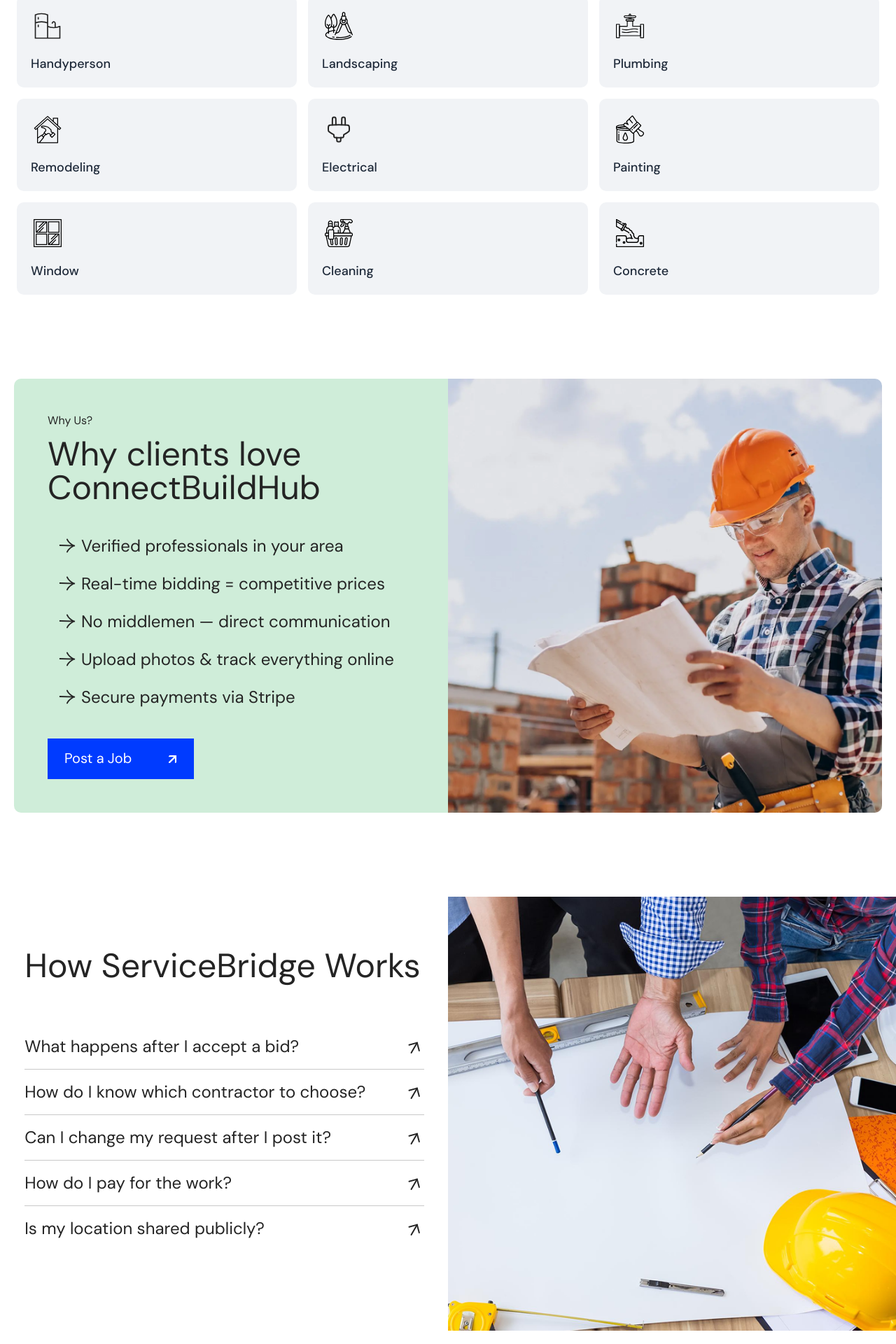
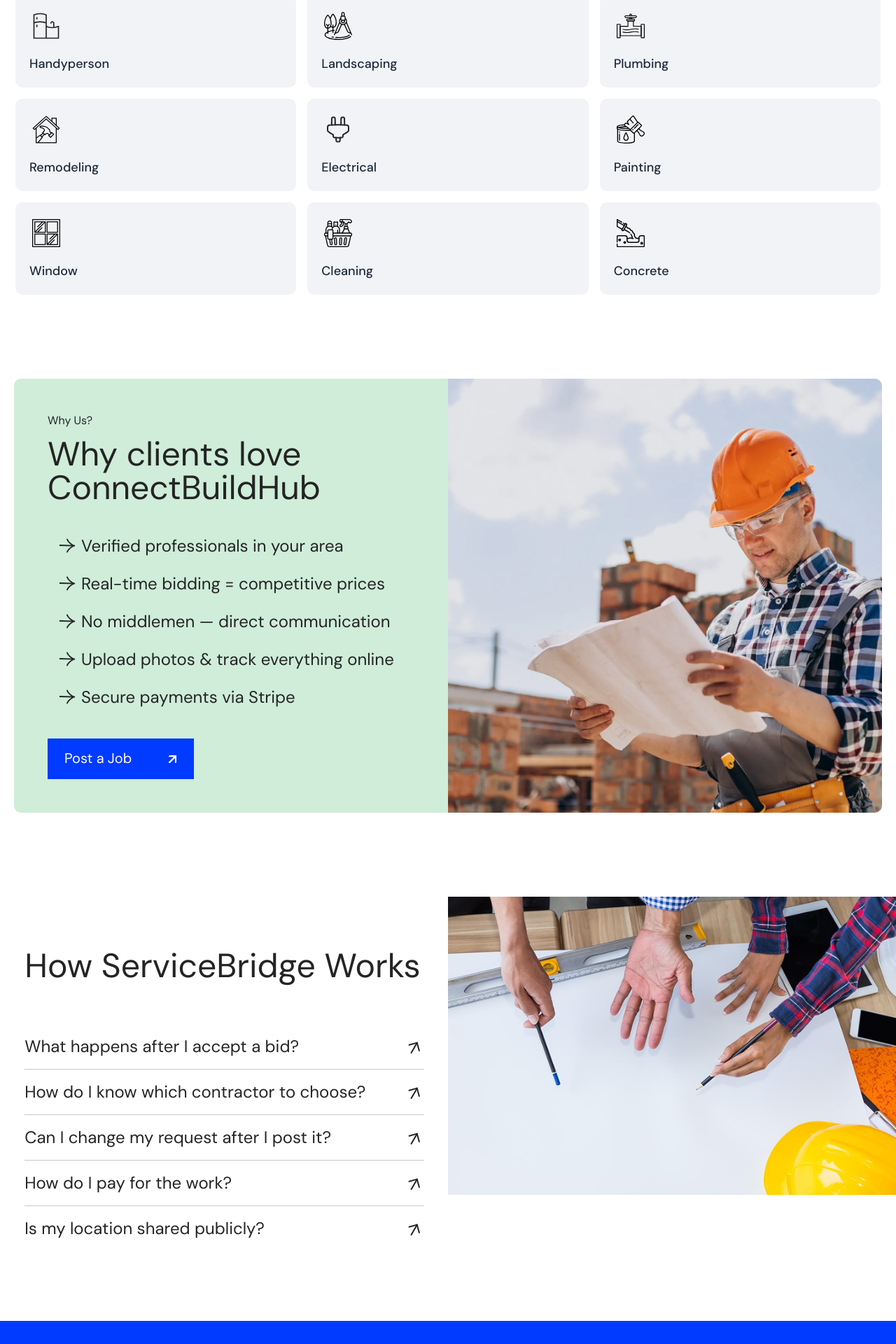
Before and after one commit to CBA-React/Christian-Landes, a Next.js app: page /for-clients in a window 1280 px wide. Shown: the part 1503-3423 px from the top of the page at 70% size. Built offline with nearby package versions, Linux system fonts and the light colour scheme.

Commit message:
fix slider and image on HowWorks

```diff
--- a/src/modules/ForClients/HowWorks.tsx
+++ b/src/modules/ForClients/HowWorks.tsx
@@ -47,7 +47,7 @@
 		);
 	};
 	return (
-		<section className="relative mt-[60px] min-h-[800px] w-full overflow-visible lg:mt-[120px]">
+		<section className="relative mt-[60px] min-h-[600px] w-full overflow-visible lg:mt-[120px]">
 			<div className="relative z-10 mx-auto flex h-full max-w-[1240px] flex-col gap-6 lg:flex-row">
 				<div className="h-full w-full px-4 sm:px-6 lg:w-1/2 lg:px-0">
 					<div className={'w-[100%] sm:mx-auto sm:w-[95%]'}>
--- a/src/modules/ForContractors/ProjectCategoriesSlider.tsx
+++ b/src/modules/ForContractors/ProjectCategoriesSlider.tsx
@@ -38,14 +38,16 @@
 
 	return (
 		<div className="mt-[60px]">
-			<h2 className="mb-6 text-[36px] leading-12">Popular Projects Categories</h2>
+			<h2 className="mb-6 text-[36px] leading-12">
+				Popular Projects Categories
+			</h2>
 
 			<div className="embla overflow-hidden" ref={emblaRef}>
 				<div className="embla__container flex gap-4">
 					{categoriesData.map((category) => (
 						<div
 							key={category.id}
-							className="embla__slide w-[80vw] flex-none"
+							className="embla__slide w-[80vw] flex-none "
 						>
 							<CategoryItem
 								name={category.name}
--- a/src/shared/components/CategoryItem/CategoryItem.tsx
+++ b/src/shared/components/CategoryItem/CategoryItem.tsx
@@ -1,6 +1,4 @@
 import { JSX, ReactNode } from 'react';
-
-import CategoryMockIcon from 'public/icons/categoryMock.svg';
 
 interface CategoryItemProps {
 	id: number;
@@ -16,7 +14,7 @@
 	return (
 		<div
 			key={id}
-			className="group w-full max-w-[400px] min-w-[200px] flex-shrink-0 rounded-[10px] bg-[#F1F3F6] p-5 sm:w-[calc(50%-0.5rem)] lg:w-[calc(33.333%-0.75rem)]"
+			className="group s w-full max-w-[450px] min-w-[200px] flex-shrink-0 rounded-[10px] bg-[#F1F3F6] p-5 sm:max-w-[100%] md:w-[calc(50%-0.5rem)] lg:w-[calc(33.333%-0.75rem)]"
 		>
 			<div className="flex h-full flex-col items-start justify-start text-left">
 				<div
--- a/src/shared/components/DescriptionBanner/DescriptionBanner.tsx
+++ b/src/shared/components/DescriptionBanner/DescriptionBanner.tsx
@@ -26,7 +26,7 @@
 		<article
 			className={`light-background h-[${height}] w-full bg-[#F1F3F6] lg:h-[700px]`}
 		>
-			<section className="flex h-full flex-col items-center justify-start px-4 pt-30 text-center sm:justify-center md:px-6 md:pt-0 lg:px-0">
+			<section className="flex h-full flex-col items-center justify-start px-4 pt-30 text-center sm:justify-center md:px-6 sm:pt-0 lg:px-0">
 				<h1 className="max-w-[811px] text-[48px] leading-[48px] font-medium lg:text-[64px] lg:leading-[64px]">
 					{title}
 				</h1>
```
